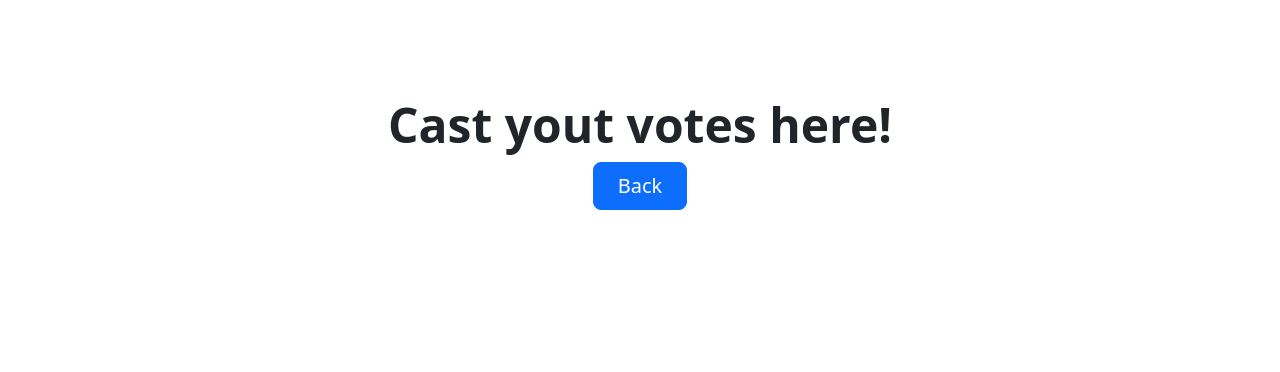
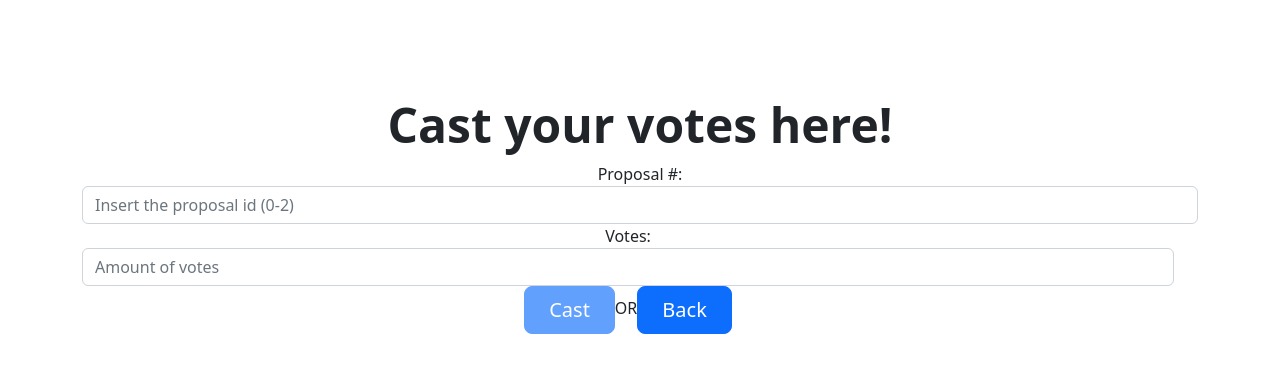
Before and after one commit to Team04-Solidity-Bootcamp-2022/project04-solidity-bootcamp, an Angular app in the folder frontend/: page /cast-votes in a window 1280 px wide. Shown: the top 372 px of the page. Built offline with nearby package versions, Linux system fonts and the light colour scheme.

Commit message:
Cast votes form

```diff
--- a/frontend/src/app/cast-votes/cast-votes.component.html
+++ b/frontend/src/app/cast-votes/cast-votes.component.html
@@ -1,4 +1,26 @@
 <div class="px-4 py-5 my-5 text-center">
-    <h1 class="display-5 fw-bold">Cast yout votes here!</h1>
-    <button type="button" class="btn btn-primary btn-lg px-4 gap-3" routerLink="/dashboard">Back</button>
+    <h1 class="display-5 fw-bold">Cast your votes here!</h1>
+    <div class="container">
+        <form [formGroup]="castVotesForm" (ngSubmit)="castVotes(castVotesForm)" class="myCastVotesForm">
+          <div class="row">
+              <div class="form-group">
+                <label for="proposal">Proposal #:</label>
+                  <input class="form-control" type="text" formControlName="proposal" id="proposal" placeholder="Insert the proposal id (0-2)">
+                </div>
+            <div class="row">
+                <div class="form-group">
+                      <label for="votes">Votes:</label>
+                      <input class="form-control input-sm" type="text" formControlName="votes" id="votes" placeholder="Amount of votes">
+                </div>
+              </div>
+            <div class="row">
+              <div class="form-group">
+                <button type="submit" [disabled]="castVotesForm.invalid" class="btn btn-primary btn-lg px-4 gap-3">Cast</button>
+                <label for="or">OR</label>
+                <button type="button" class="btn btn-primary btn-lg px-4 gap-3" routerLink="/dashboard">Back</button>
+              </div>
+            </div>
+          </div>
+        </form>
+    </div>
 </div>
--- a/frontend/src/app/cast-votes/cast-votes.component.ts
+++ b/frontend/src/app/cast-votes/cast-votes.component.ts
@@ -1,4 +1,5 @@
 import { Component, OnInit } from '@angular/core';
+import { FormGroup, FormControl, Validators } from '@angular/forms';
 
 @Component({
   selector: 'app-cast-votes',
@@ -6,10 +7,19 @@ import { Component, OnInit } from '@angular/core';
   styleUrls: ['./cast-votes.component.scss']
 })
 export class CastVotesComponent implements OnInit {
+  castVotesForm: FormGroup;
 
-  constructor() { }
+  constructor() {
+    this.castVotesForm = new FormGroup({
+      proposal: new FormControl('', Validators.compose([Validators.required])),
+      votes: new FormControl('', Validators.compose([Validators.required])),
+    });
+  }
 
   ngOnInit(): void {
   }
 
+  castVotes(params: FormGroup) {
+    console.log(params.value);
+  }
 }
```
